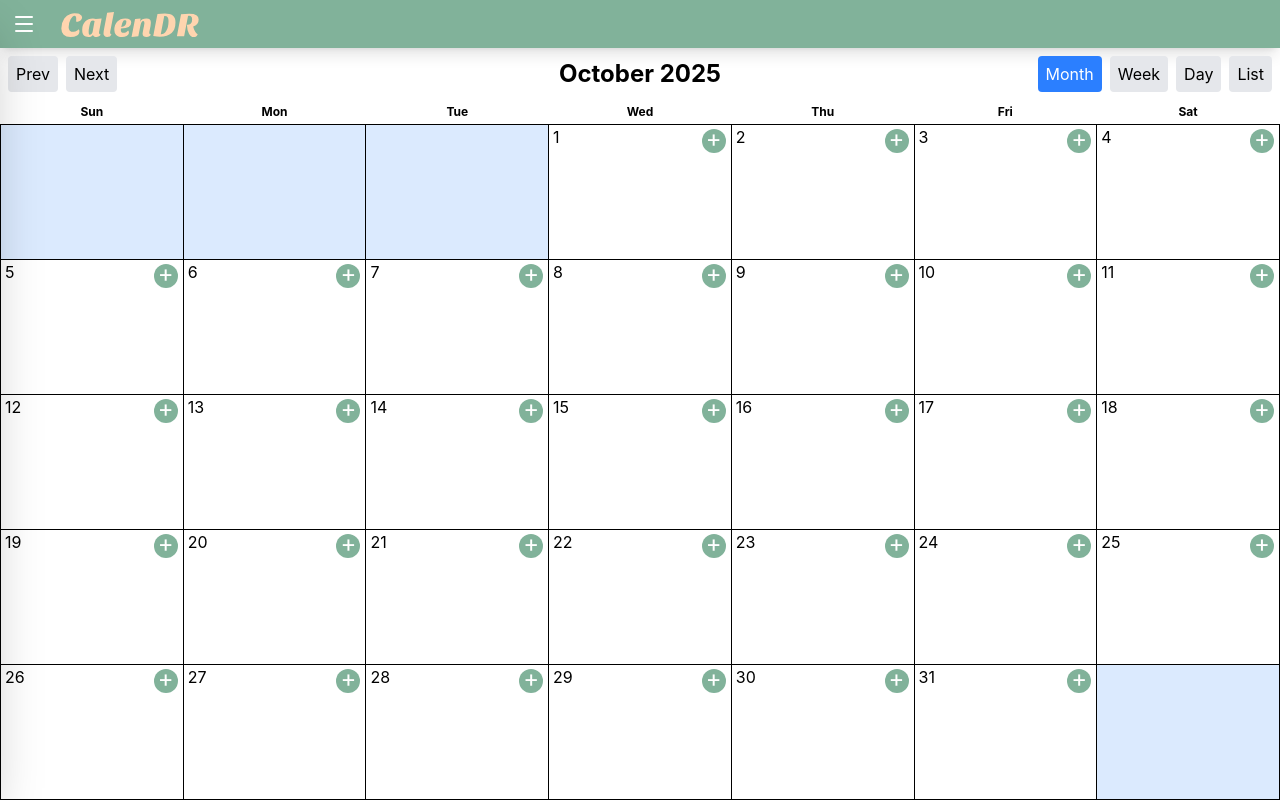
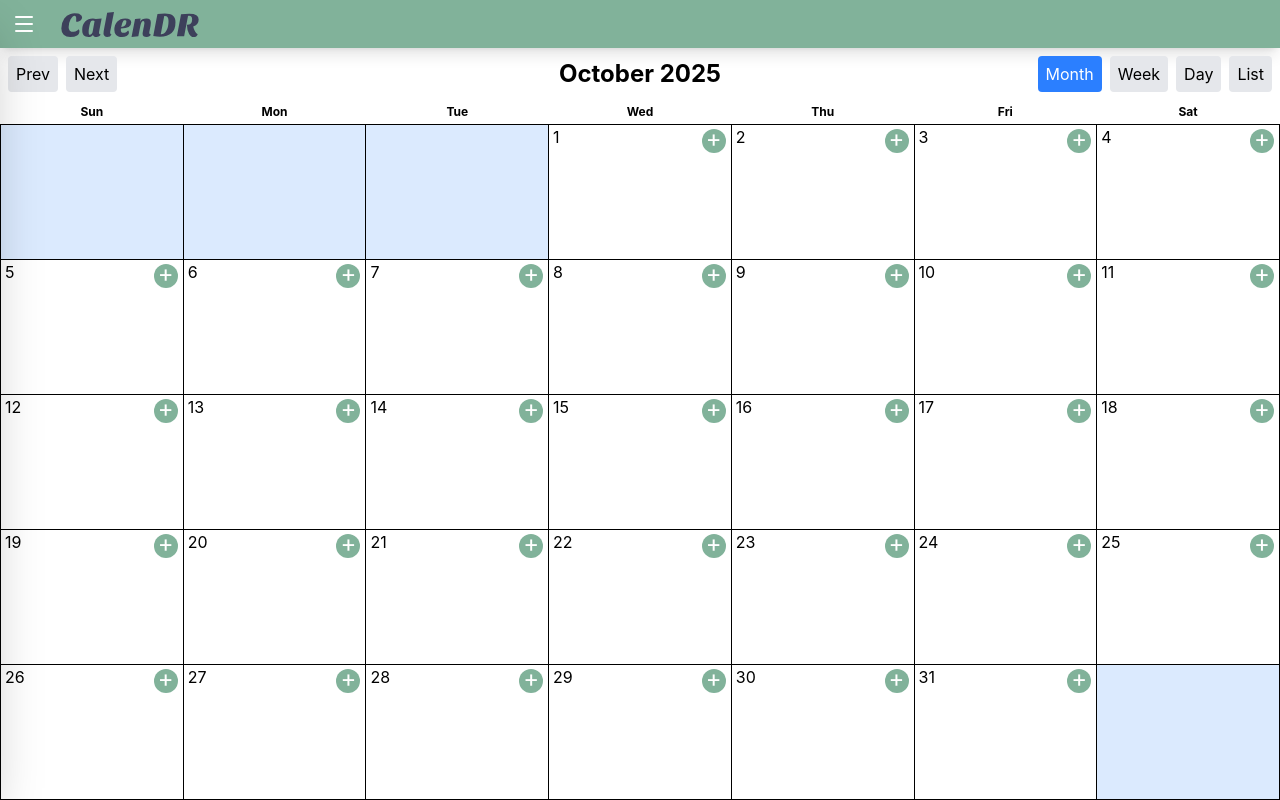
Before and after one commit to StenPelzer/INFWAD-Calendar, a React (Vite) app: page / in a window 1280 px wide. In both pictures the pointer is over the link 130 px from the left and 24 px from the top of the page. Built offline with nearby package versions, Linux system fonts and the light colour scheme.

Commit message:
Remove body scroll

```diff
--- a/src/assets/Header.scss
+++ b/src/assets/Header.scss
@@ -27,6 +27,6 @@ nav a:hover {
   }
 
   &:hover:after {
-    background-color: #ffd5af;
+    background-color: $blue;
   }
 }
--- a/src/components/Header.tsx
+++ b/src/components/Header.tsx
@@ -3,7 +3,6 @@ import { Link } from '@tanstack/react-router'
 import { useState } from 'react'
 import { Home, Menu, X } from 'lucide-react'
 import '../assets/Header.scss'
-import logo from '../logo.svg'
 
 export default function Header() {
   const [isOpen, setIsOpen] = useState(false)
--- a/src/styles.css
+++ b/src/styles.css
@@ -12,7 +12,6 @@ body {
   -webkit-font-smoothing: antialiased;
   -moz-osx-font-smoothing: grayscale;
   height: 100%;
-  overflow: scroll;
 }
 
 code {
```
